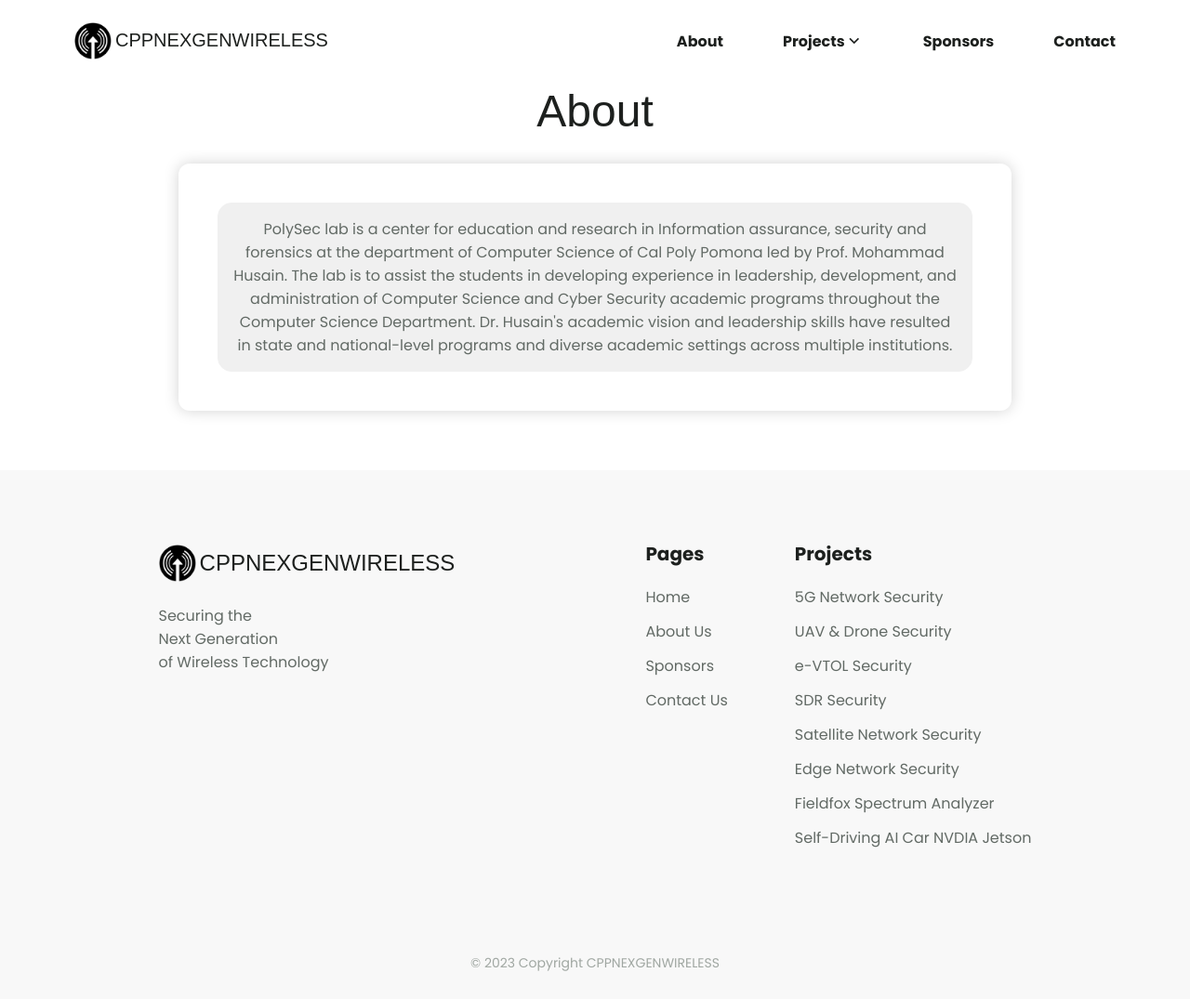
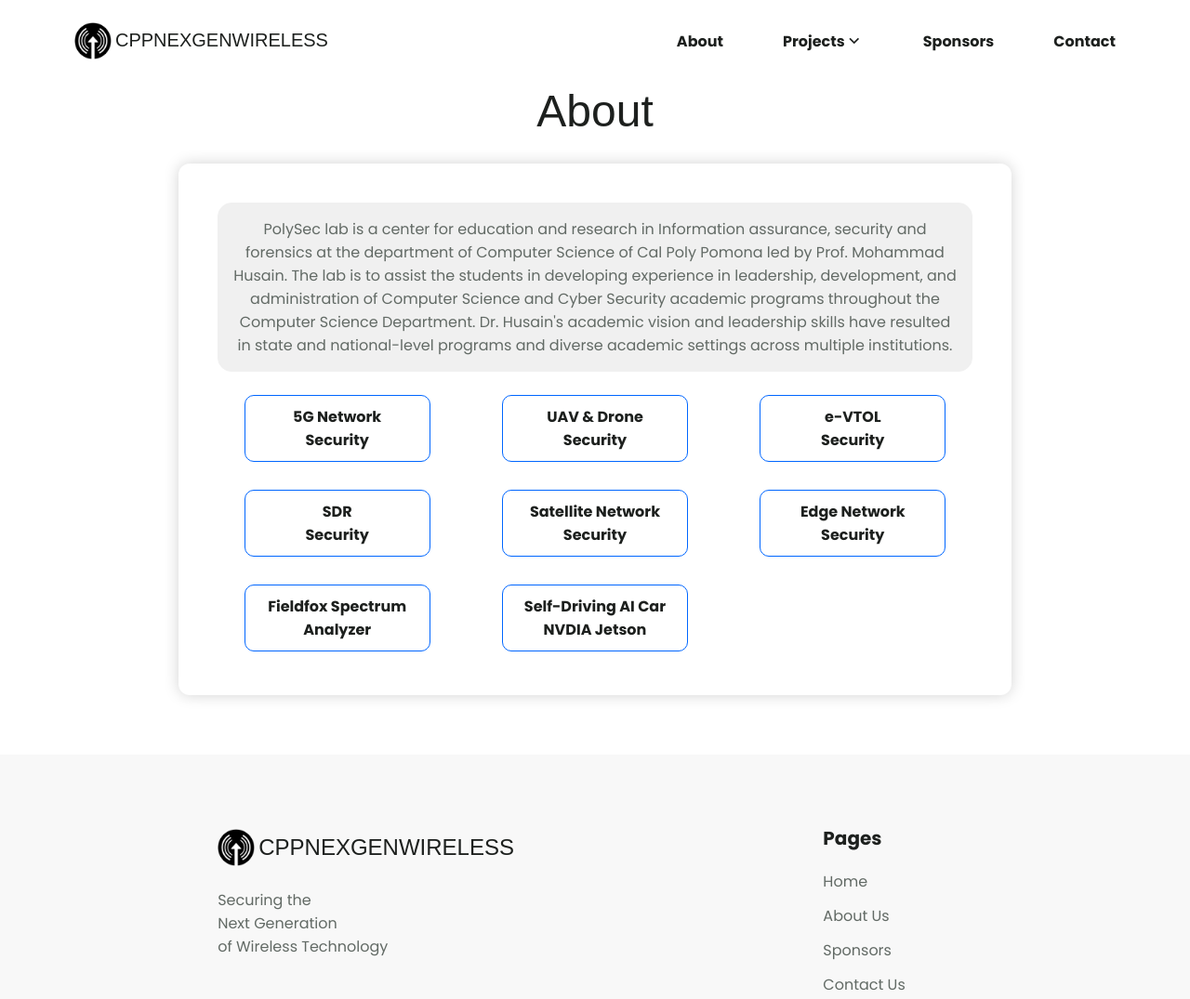
Before and after one commit to leachristy/NeuroAI, a plain HTML site: page about.html in a window 1280 px wide. Shown: the top 1075 px of the page at 93% size. Drawn offline with nearby package versions, Linux system fonts and the light colour scheme; a web font is replaced by a local one.

Commit message:
updated about page

```diff
--- a/about.html
+++ b/about.html
@@ -97,6 +97,26 @@
                             </p>
                         </div>
                     </div>
+
+                    <div class="proj_list">
+                            <a class="proj_element" href="5g__project.html">5G Network<br>Security</a>
+                            <a class="proj_element" href="uav__project.html">UAV & Drone<br>Security</a>
+                            <a class="proj_element" href="evtol__project.html">e-VTOL<br>Security</a>
+                    </div>
+
+                    <div class="proj_list">
+                            <a class="proj_element" href="sdr__project.html">SDR<br>Security</a>
+                            <a class="proj_element" href="satellite__project.html">Satellite Network Security</a>
+                            <a class="proj_element" href="edge__project.html">Edge Network<br>Security</a>
+                    </div>
+
+                    <div class="proj_list">
+                            <a class="proj_element" href="analyzer__project.html">Fieldfox Spectrum Analyzer</a>
+                            <a class="proj_element" href="aiCar__project.html">Self-Driving AI Car NVDIA Jetson</a>
+                        <div class="filler" style="border-color: white;">
+                        </div>
+                    </div>
+                    </div>
             </div>
         </div>
     </section>
@@ -133,37 +153,6 @@
                     </ul>
 
                 </div>
-                <div>
-                    <h3 class="footer__title">Projects</h3>
-                    <ul class="footer__links">
-                        <li>
-                            <a href="5g__project.html" class="footer__link">5G Network Security</a>
-                        </li>
-                        <li>
-                            <a href="uav__project.html" class="footer__link">UAV & Drone Security</a>
-                        </li>
-                        <li>
-                            <a href="evtol__project.html" class="footer__link">e-VTOL Security</a>
-                        </li>
-                        <li>
-                            <a href="sdr__project.html" class="footer__link">SDR Security</a>
-                        </li>
-                        <li>
-                            <a href="satellite__project.html" class="footer__link">Satellite Network Security</a>
-                        </li>
-                        <li>
-                            <a href="edge__project.html" class="footer__link">Edge Network Security</a>
-                        </li>
-                        <li>
-                            <a href="analyzer__project.html" class="footer__link">Fieldfox Spectrum Analyzer</a>
-                        </li>
-                        <li>
-                            <a href="aiCar__project.html" class="footer__link">Self-Driving AI Car NVDIA Jetson</a>
-                        </li>
-
-                    </ul>
-
-                </div>
 
             </div>
             <span class="footer__copy"></span>
--- a/assets/css/styles.css
+++ b/assets/css/styles.css
@@ -455,6 +455,43 @@ input#tab3:checked ~ nav li.tab3 span {
 .layer2 {
   background-image: url("../svg/waves-bottom.svg");
 }
+
+.proj_list {
+  display: flex;
+  flex-direction: row;
+
+}
+
+.proj_element {
+  border: 1px solid #0066ff;
+  width: 200px;
+  margin-left: auto;
+  margin-right: auto;
+  margin-top: 15px;
+  margin-bottom: 15px;
+  padding: 10px;
+  text-align: center;
+  border-radius: 10px;
+  font-weight: bold;
+}
+
+.filler {
+  border: 1px solid #0066ff;
+  width: 200px;
+  margin-left: auto;
+  margin-right: auto;
+  margin-top: 15px;
+  margin-bottom: 15px;
+  padding: 10px;
+  text-align: center;
+  border-radius: 10px;
+}
+
+.proj_element:hover {
+  background-color: #0066ff;
+  color: white;
+}
+
 /*==========projects ==========*/
 .projects__container {
   padding-top: 2rem;
@@ -614,6 +651,12 @@ input#tab3:checked ~ nav li.tab3 span {
   .proj_desc {
     margin: 10px;
   }
+  .proj_list {
+    display: flex;
+    flex-direction: column;
+    align-items: center;
+
+  }
 }
 
 /* Small devices (portrait tablets and large phones, 600px and up) */
@@ -632,6 +675,12 @@ input#tab3:checked ~ nav li.tab3 span {
   .proj_desc {
     margin: 10px;
   }
+  .proj_list {
+    display: flex;
+    flex-direction: column;
+    align-items: center;
+
+  }
 }
 
 /* Medium devices (landscape tablets, 768px and up) */
@@ -644,6 +693,11 @@ input#tab3:checked ~ nav li.tab3 span {
     width:3000px;
     margin:40px;
     filter: drop-shadow(0 0 0.75rem #00308F);
+  }
+  .proj_list {
+    display: flex;
+    flex-direction: row;
+
   }
 }
 
```
Also changed, not shown: sponsors.html (+3 -3 lines).
